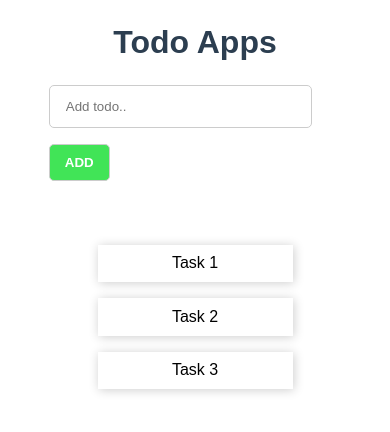
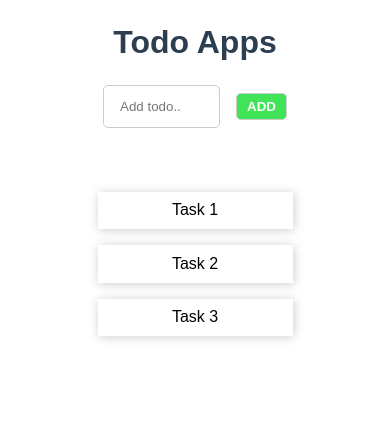
Before and after one commit to luthfizone/todo-animation, a Vue app: page / in a window 390 px wide. Shown: the top 432 px of the page. Built offline with nearby package versions, Linux system fonts and the light colour scheme.

Commit message:
feat: responsive apps

```diff
--- a/src/components/Button.vue
+++ b/src/components/Button.vue
@@ -19,6 +19,18 @@
   text-transform: uppercase;
   font-weight: bolder;
   align-self: center;
-  padding: 10px 15px;
+  padding: 5px 10px;
+}
+
+@media screen and (max-width: 600px) {
+  .btn {
+    padding: 5px 10px;
+  }
+}
+
+@media screen and (min-width: 768px) {
+  .btn {
+    padding: 10px 15px;
+  }
 }
 </style>
--- a/src/components/InputUser.vue
+++ b/src/components/InputUser.vue
@@ -24,16 +24,17 @@
 
 <style scoped>
 .container {
-  width: 75%;
+  width: 50%;
   margin-bottom: 1.5rem;
   display: flex;
   flex-direction: row;
   flex-wrap: wrap;
+  justify-content: center;
   gap: 1rem;
 }
 
 .input-text {
-  width: 90%;
+  width: 88%;
   padding: 0.8rem;
   font-family: Arial, Helvetica, sans-serif;
   border-radius: 5px;
@@ -43,4 +44,16 @@
 [type="text"] {
   padding-left: 1rem;
 }
+
+@media screen and (max-width: 600px) {
+  .input-text {
+    width: 60%;
+  }
+}
+
+@media screen and (min-width: 768px) {
+  .input-text {
+    width: 70%;
+  }
+}
 </style>
```
